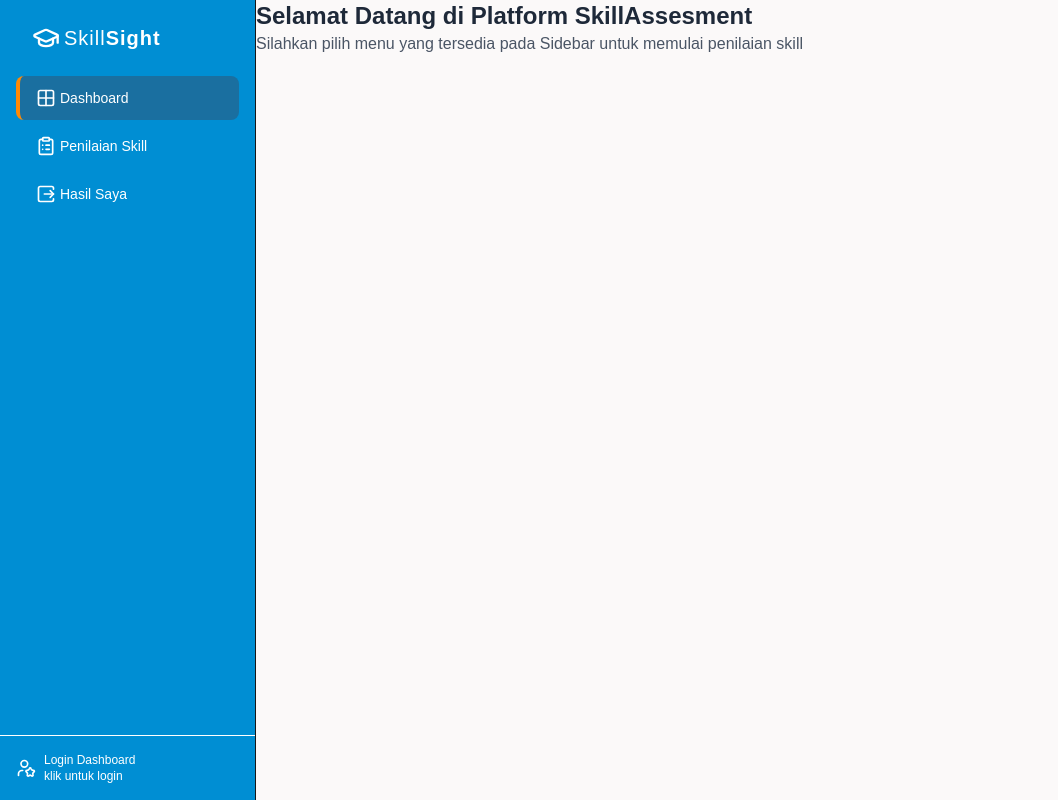
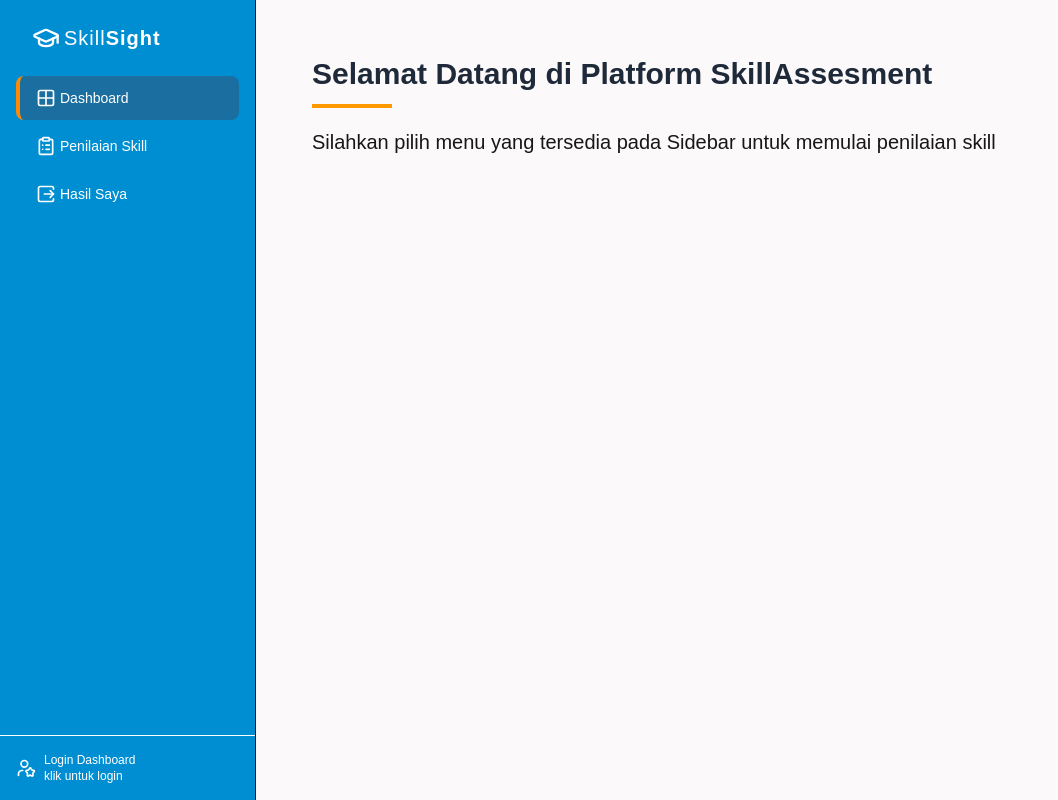
Before and after one commit to NaApipp/platform_skillassesment, a Next.js app: page /dashboard in a window 1280 px wide. Shown: the whole page, without its empty margins (0-1058 px from the left). Built offline with nearby package versions, Linux system fonts and the light colour scheme.

Commit message:
style: add style to dashboard page

```diff
--- a/app/(user)/dashboard/page.tsx
+++ b/app/(user)/dashboard/page.tsx
@@ -1,10 +1,14 @@
 export default function Page() {
-    return (
-        <div className="min-h-screen">
-            <h1 className="text-2xl font-bold text-gray-800 dark:text-gray-200">Selamat Datang di Platform SkillAssesment</h1>
-            <p className="text-gray-600 dark:text-gray-400">Silahkan pilih menu yang tersedia pada Sidebar untuk memulai penilaian skill</p>
-
-
-        </div>
-    )
+  return (
+    <div className="min-h-screen m-14">
+      <h1 className="text-3xl font-bold text-gray-800 ">
+        Selamat Datang di Platform SkillAssesment
+      </h1>
+      <div className="w-20 mt-3 mb-5 border-2 border-solid border-amber-500" />
+      <p className="text-xl font-light dark:text-gray-400">
+        Silahkan pilih menu yang tersedia pada Sidebar untuk memulai penilaian
+        skill
+      </p>
+    </div>
+  );
 }
```
